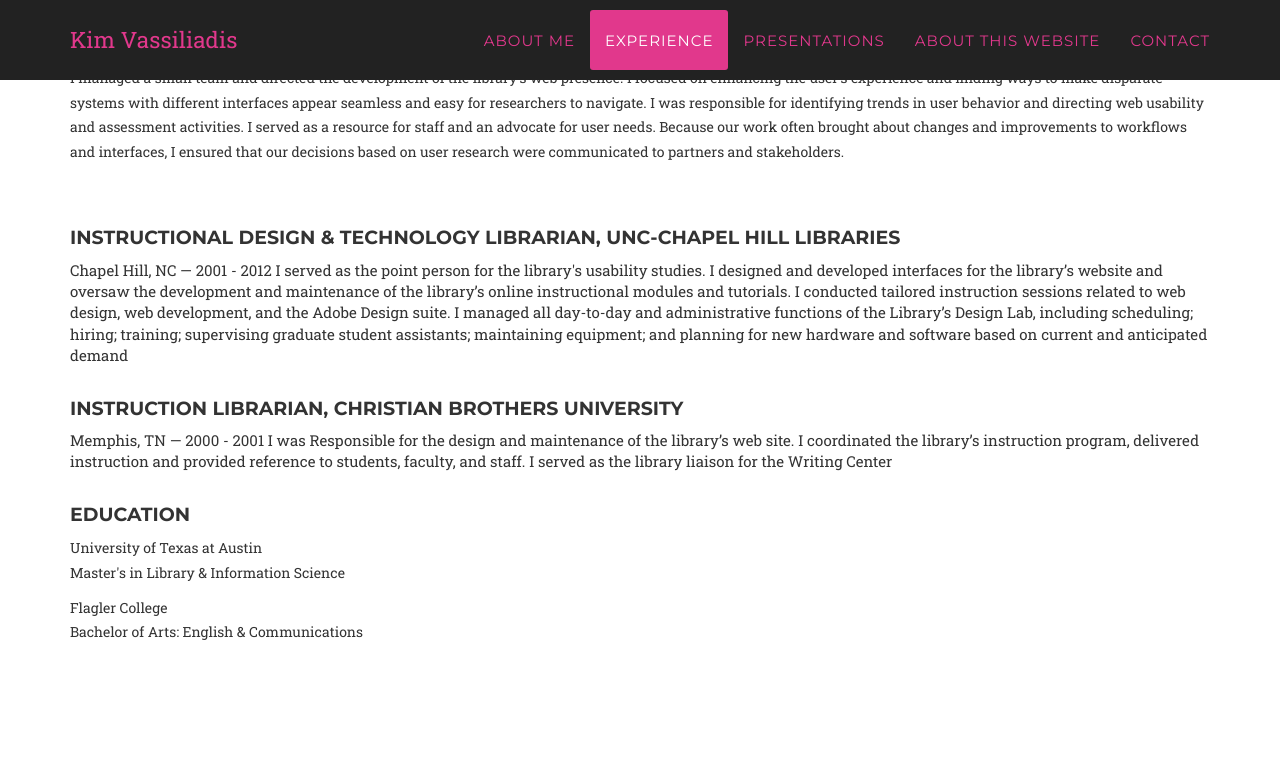
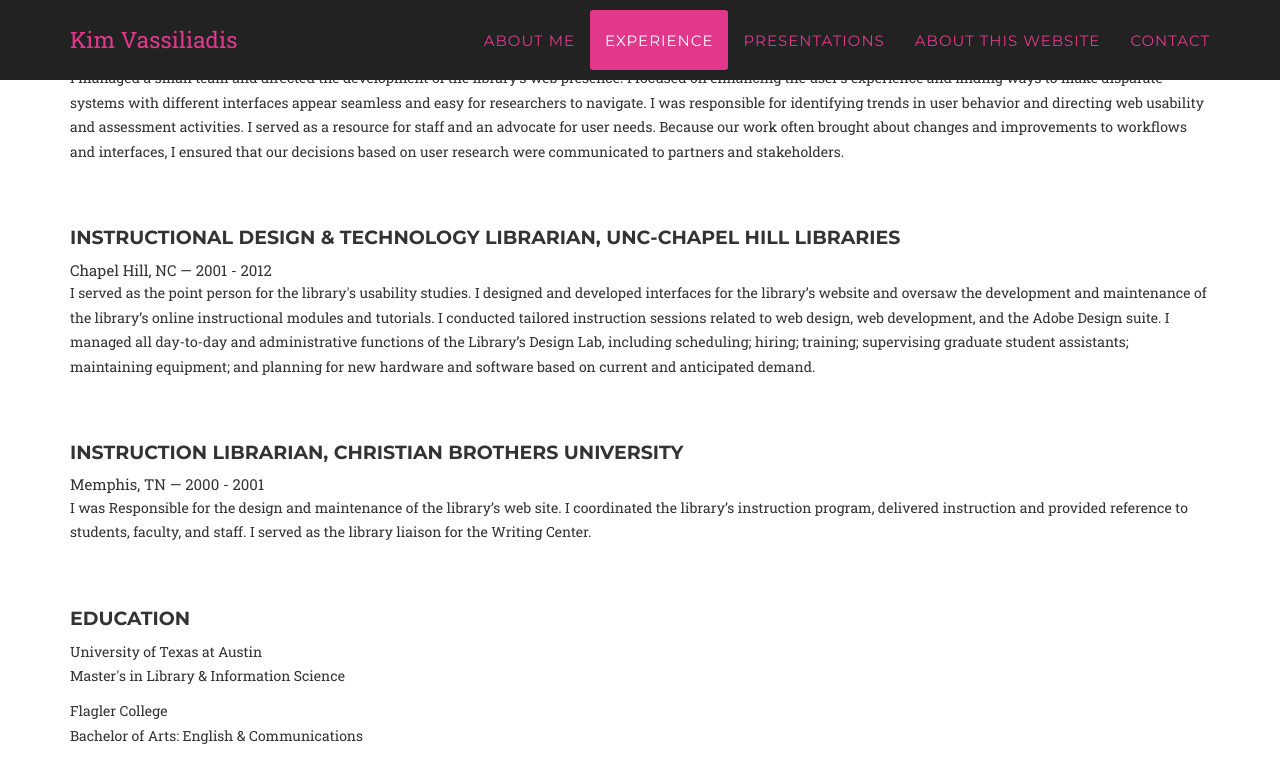
Before and after one commit to kimbrarian/jekyll, a Jekyll site: the page built from index.html, in a window 1280 px wide and 900 px high, scrolled down 1976 px. Shown: the top 783 px of the window. Built offline with Jekyll 4.4.1, drawn with Linux system fonts in a browser that asks for light colours; some web fonts are replaced.

```diff
--- a/_includes/experience.html
+++ b/_includes/experience.html
@@ -26,19 +26,18 @@ interfaces, I ensured that our decisions based on user research were communicate
 
 <h4>Instructional Design & Technology Librarian, UNC-Chapel Hill Libraries</h4>
 Chapel Hill, NC — 2001 - 2012
-I served as the point person for the library's usability studies. I designed and developed interfaces for the library’s website and
+<p>I served as the point person for the library's usability studies. I designed and developed interfaces for the library’s website and
 oversaw the development and maintenance of the library’s online instructional modules and tutorials. I conducted tailored
 instruction sessions related to web design, web development, and the Adobe Design suite.  I managed all day-to-day and administrative
 functions of the Library’s Design Lab, including scheduling; hiring; training; supervising graduate student assistants;
- maintaining equipment; and planning for new hardware and software based on current and anticipated demand
+ maintaining equipment; and planning for new hardware and software based on current and anticipated demand.</p>
 
             <br /><br />
 
 <h4>Instruction Librarian, Christian Brothers University </h4>
 Memphis, TN — 2000 - 2001
-
-I was Responsible for the design and maintenance of the library’s web site. I coordinated the library’s instruction program,
-delivered instruction and provided reference to students, faculty, and staff. I served as the library liaison for the Writing Center
+<p>I was Responsible for the design and maintenance of the library’s web site. I coordinated the library’s instruction program,
+delivered instruction and provided reference to students, faculty, and staff. I served as the library liaison for the Writing Center.</p>
 
 <br /><br />
 
```
